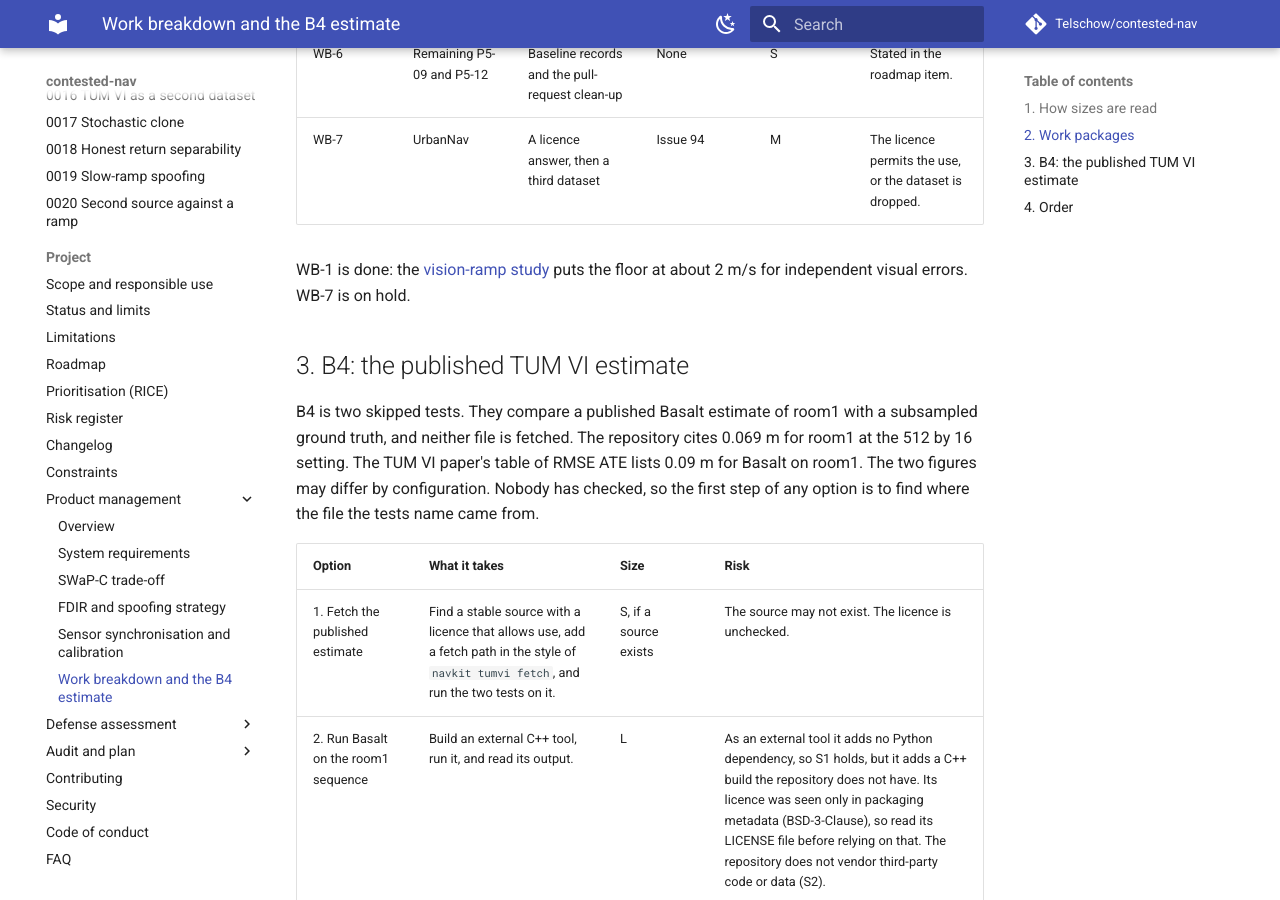
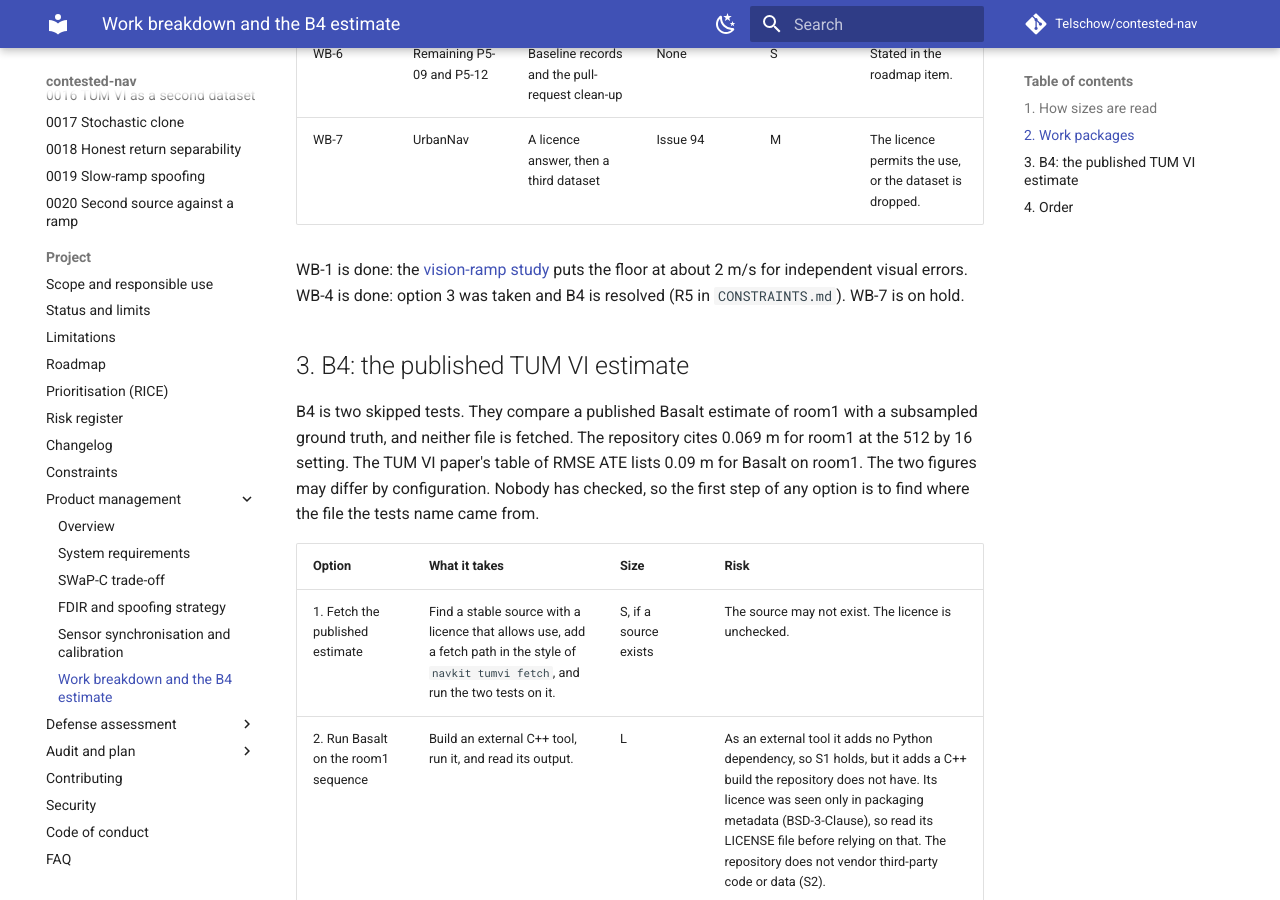
Before and after one commit to Telschow/contested-nav, an MkDocs documentation site: the page built from docs/product_management/05_work_breakdown.md, in a window 1280 px wide and 900 px high, scrolled down 1565 px. Built offline with MkDocs 1.6.1 and Material for MkDocs 9.7.7, drawn with Linux system fonts in a browser that asks for light colours; comment, search, counter and statistics services are not loaded.

Commit message:
docs: mark WB-4 done in the work breakdown
Co-Authored-By: Claude Sonnet 5.5 <noreply@anthropic.com>

```diff
--- a/docs/product_management/05_work_breakdown.md
+++ b/docs/product_management/05_work_breakdown.md
@@ -27,7 +27,7 @@ TUM VI data path was M. No hours are quoted, because none were recorded.
 | WB-6 | Remaining P5-09 and P5-12 | Baseline records and the pull-request clean-up | None | S | Stated in the roadmap item. |
 | WB-7 | UrbanNav | A licence answer, then a third dataset | Issue 94 | M | The licence permits the use, or the dataset is dropped. |
 
-WB-1 is done: the [vision-ramp study](../vision_ramp.md) puts the floor at about 2 m/s for independent visual errors. WB-7 is on hold.
+WB-1 is done: the [vision-ramp study](../vision_ramp.md) puts the floor at about 2 m/s for independent visual errors. WB-4 is done: option 3 was taken and B4 is resolved (R5 in `CONSTRAINTS.md`). WB-7 is on hold.
 
 ## 3. B4: the published TUM VI estimate
 
```
